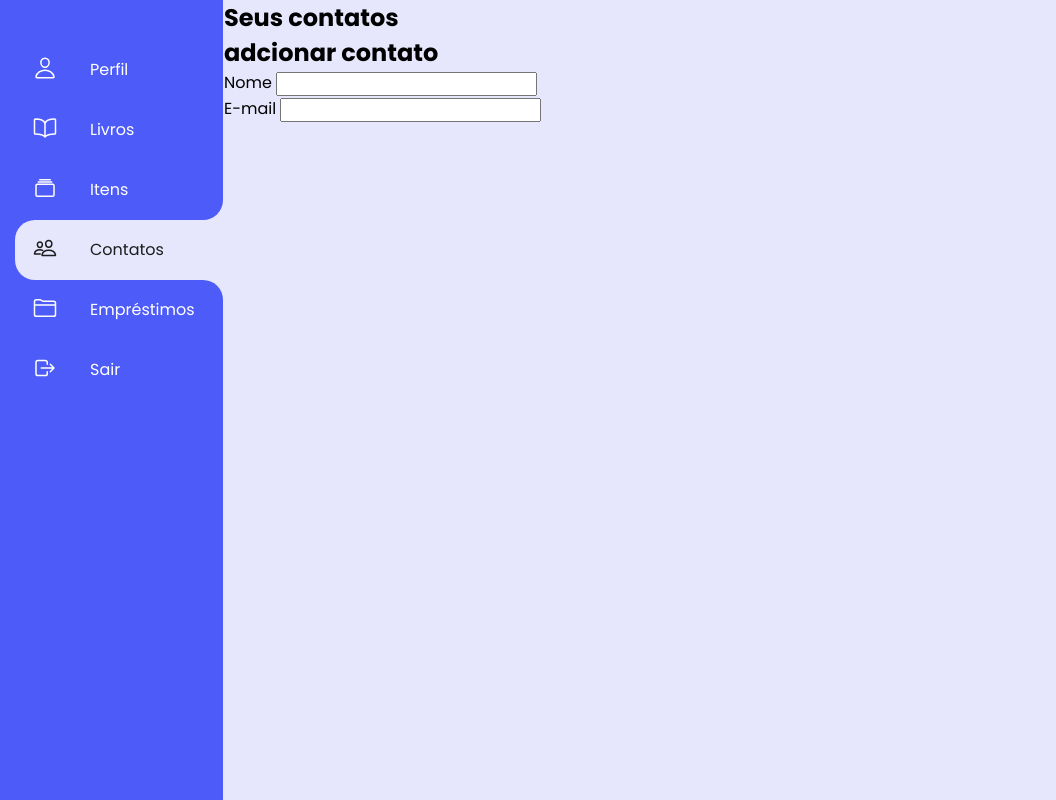
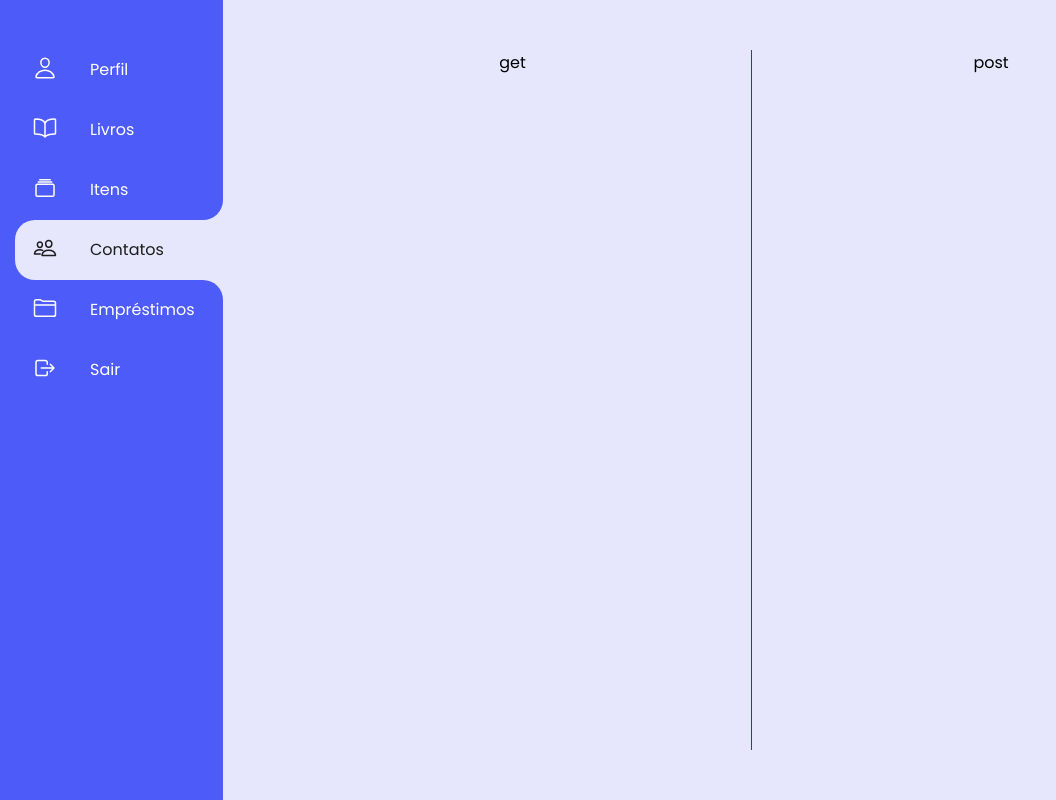
Before and after one commit to HilquiasAbias/Acervo-Pessoal, a Django app: page /acervo/contatos/ in a window 1280 px wide. Shown: the whole page, without its empty margins (0-1056 px from the left). Run offline with Django 4.2, Linux system fonts and the light colour scheme; a user stored in the database is signed in.

Commit message:
atualizando templates

```diff
--- a/project/app/static/app/css/base.css
+++ b/project/app/static/app/css/base.css
@@ -20,7 +20,23 @@ body {
 }
 
 .content {
+    height: 100vh;
     margin-left: 17.5%;
+    display: grid;
+    grid-template-columns: 1fr 1fr;
+    padding: 50px;
+}
+
+.dashboard-content {
+
+}
+
+.get {
+    border-right: 1.5px solid var(--primary-color-heavy);
+}
+
+.get, .post {
+    text-align: center;
 }
 
 .content .title-content {
--- a/project/app/static/app/css/login.css
+++ b/project/app/static/app/css/login.css
@@ -57,6 +57,7 @@ input.submit {
 input.submit:hover {
     background-color: var(--primary-color);
     color: var(--white-color);
+    transition: .4s;
 }
 
 .form-block .img {
--- a/project/app/static/app/css/register.css
+++ b/project/app/static/app/css/register.css
@@ -57,16 +57,18 @@ input.submit {
 input.submit:hover {
     background-color: var(--primary-color);
     color: var(--white-color);
+    transition: .4s;
 }
 
 .form-block .img {
-    width: 30%;
+    width: 35%;
     height: 100%;
 }
 
 .form-block .img img {
     width: 100%;
-    height: 100%;
+    height: 50%;
+    margin: 50% 0 0;
 }
 
 .block-auth {
--- a/project/app/templates/app/contacts.html
+++ b/project/app/templates/app/contacts.html
@@ -15,21 +15,11 @@
 {% endblock contacts_menu %}
 
 {% block content %}
-<h2>Seus contatos</h2>
-<h4>{{ contacts.name }}</h4>
+<div class="get">
+    <p>get</p>
+</div>
 
-<div class="add-contact-area">
-    <h2>adcionar contato</h2>
-    <form action="{% url 'contacts' %}" method="post">
-        {% csrf_token %}
-        <div class="form-control">
-            <label for="name">Nome</label>
-            <input type="text" name="name">
-        </div>
-        <div class="form-control">
-            <label for="email">E-mail</label>
-            <input type="email" name="email">
-        </div>
-    </form>
+<div class="post">
+    <p>post</p>
 </div>
 {% endblock content %}
--- a/project/app/templates/app/register.html
+++ b/project/app/templates/app/register.html
@@ -43,7 +43,7 @@
                     </div>
                 </div>
                 <div class="img">
-                    <img src="{% static 'app/img/tab.svg' %}" alt="">
+                    <img src="{% static 'app/img/inspect.svg' %}" alt="">
                 </div>
             </div>
 
```
Also changed, not shown: project/app/templates/app/books.html (+23 -2 lines), project/app/templates/app/dashboard.html (+6 -19 lines), project/app/templates/app/itens.html (+7 -2 lines), project/app/templates/app/lendings.html (+7 -1 lines), project/app/static/app/img/inspect.svg (added), project/db.sqlite3.
